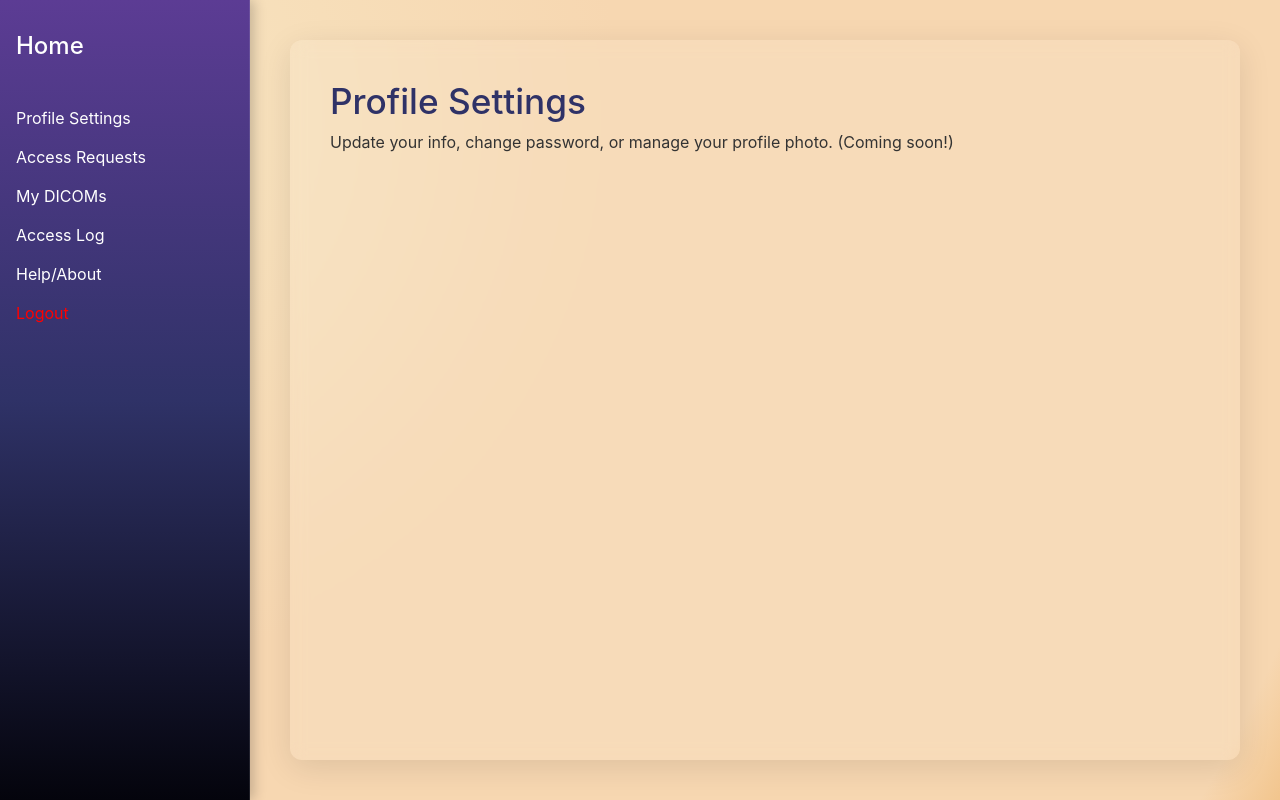
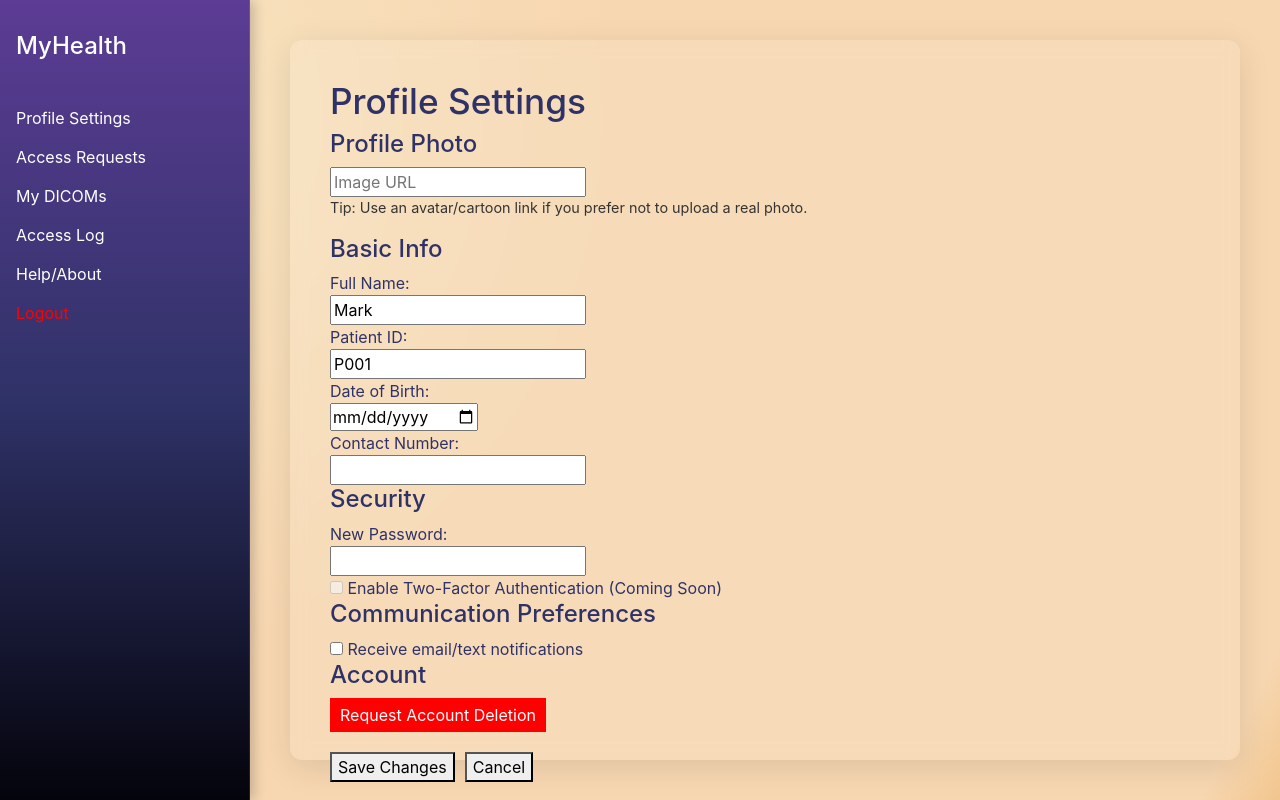
Before and after one commit to Anisha-Hasan/react-blockchain-dicom-protection, a React (Create React App) app: page /patient-dashboard in a window 1280 px wide. Both pictures are taken after a click on the item "Profile Settings". Built offline with nearby package versions, Linux system fonts and the light colour scheme.

Commit message:
Added ProfileSettings for both patient and staff

```diff
--- a/src/components/PatientDashboard.js
+++ b/src/components/PatientDashboard.js
@@ -1,8 +1,9 @@
 import React, { useState } from 'react';
+import ProfileSettings from './ProfileSettings';
 import './Dashboard.css';
 
 function PatientDashboard() {
-  const [section, setSection] = useState('welcome'); // 👈 Start with welcome
+  const [section, setSection] = useState('welcome'); // Start with welcome page
 
   const patientName = 'Mark';
 
@@ -10,9 +11,9 @@ function PatientDashboard() {
     <div className="dashboard-container">
       {/* Sidebar */}
       <aside className="sidebar">
-        {/* 👇 Make heading clickable */}
+        {/* Clickable heading goes to Welcome */}
         <h2 onClick={() => setSection('welcome')} style={{ cursor: 'pointer' }}>
-          Home
+          MyHealth
         </h2>
         <ul>
           <li onClick={() => setSection('profile')}>Profile Settings</li>
@@ -29,15 +30,12 @@ function PatientDashboard() {
         {section === 'welcome' && (
           <div>
             <h2>Welcome back, <span className="highlight">{patientName}!</span></h2>
-            <p>Check recent activity, new requests, and your DICOM files at a glance.</p>
+            <p>Check your recent activity, view new access requests, and manage your DICOM files easily from here.</p>
           </div>
         )}
 
         {section === 'profile' && (
-          <div>
-            <h2>Profile Settings</h2>
-            <p>Update your info, change password, or manage your profile photo. (Coming soon!)</p>
-          </div>
+          <ProfileSettings name={patientName} uniqueId="P001" role="Patient" />
         )}
 
         {section === 'requests' && (
@@ -64,7 +62,7 @@ function PatientDashboard() {
         {section === 'help' && (
           <div>
             <h2>Help / About</h2>
-            <p>Learn more about this system. (Coming soon!)</p>
+            <p>Learn more about this system and how to keep your data secure. (Coming soon!)</p>
           </div>
         )}
       </main>
--- /dev/null
+++ b/src/components/ProfileSettings.js
@@ -0,0 +1,111 @@
+import React, { useState } from 'react';
+import './Dashboard.css';
+
+function ProfileSettings({ name, uniqueId, role = 'Patient' }) {
+  const [fullName, setFullName] = useState(name);
+  const [contact, setContact] = useState('');
+  const [profilePhoto, setProfilePhoto] = useState('');
+  const [newPassword, setNewPassword] = useState('');
+  const [emailNotifications, setEmailNotifications] = useState(false);
+
+  return (
+    <div>
+      <h2>Profile Settings</h2>
+
+      {/* 1️⃣ Upload / Preview Profile Photo */}
+      <section>
+        <h4>Profile Photo</h4>
+        {profilePhoto && <img src={profilePhoto} alt="Profile" style={{ width: '100px', borderRadius: '50%' }} />}
+        <input
+          type="text"
+          placeholder="Image URL"
+          value={profilePhoto}
+          onChange={(e) => setProfilePhoto(e.target.value)}
+        />
+        <p style={{ fontSize: '0.9rem' }}>Tip: Use an avatar/cartoon link if you prefer not to upload a real photo.</p>
+      </section>
+
+      {/* 2️⃣ Basic Info */}
+      <section>
+        <h4>Basic Info</h4>
+        <label>Full Name:</label><br />
+        <input
+          type="text"
+          value={fullName}
+          onChange={(e) => setFullName(e.target.value)}
+        /><br />
+
+        <label>{role} ID:</label><br />
+        <input type="text" value={uniqueId} readOnly /><br />
+
+        <label>Date of Birth:</label><br />
+        <input type="date" /><br />
+
+        <label>Contact Number:</label><br />
+        <input
+          type="text"
+          value={contact}
+          onChange={(e) => setContact(e.target.value)}
+        /><br />
+      </section>
+
+      {/* 3️⃣ Security */}
+      <section>
+        <h4>Security</h4>
+        <label>New Password:</label><br />
+        <input
+          type="password"
+          value={newPassword}
+          onChange={(e) => setNewPassword(e.target.value)}
+        /><br />
+
+        <label>
+          <input type="checkbox" disabled /> Enable Two-Factor Authentication (Coming Soon)
+        </label>
+      </section>
+
+      {/* 4️⃣ Communication Preferences */}
+      <section>
+        <h4>Communication Preferences</h4>
+        <label>
+          <input
+            type="checkbox"
+            checked={emailNotifications}
+            onChange={(e) => setEmailNotifications(e.target.checked)}
+          /> Receive email/text notifications
+        </label>
+      </section>
+
+      {/* 5️⃣ Delete / Deactivate */}
+      <section>
+        <h4>Account</h4>
+        <button style={{ background: 'red', color: '#fff', border: 'none', padding: '5px 10px' }}>
+          Request Account Deletion
+        </button>
+      </section>
+
+      {/* 6️⃣ Save & Cancel */}
+      <section style={{ marginTop: '20px' }}>
+        <button
+          onClick={() => alert('Profile saved!')}
+          style={{ marginRight: '10px' }}
+        >
+          Save Changes
+        </button>
+        <button
+          onClick={() => {
+            setFullName(name);
+            setContact('');
+            setProfilePhoto('');
+            setNewPassword('');
+            setEmailNotifications(false);
+          }}
+        >
+          Cancel
+        </button>
+      </section>
+    </div>
+  );
+}
+
+export default ProfileSettings;
--- a/src/components/StaffDashboard.js
+++ b/src/components/StaffDashboard.js
@@ -1,8 +1,9 @@
 import React, { useState } from 'react';
+import ProfileSettings from './ProfileSettings'; // ✅ Import it!
 import './Dashboard.css';
 
 function StaffDashboard() {
-  const [section, setSection] = useState('welcome'); // default to welcome
+  const [section, setSection] = useState('welcome');
 
   const staffName = 'Dr. Smith';
 
@@ -22,9 +23,8 @@ function StaffDashboard() {
     <div className="dashboard-container">
       {/* Sidebar */}
       <aside className="sidebar">
-        {/* ✅ clickable welcome */}
         <h2 onClick={() => setSection('welcome')} style={{ cursor: 'pointer' }}>
-          Home
+          StaffPortal
         </h2>
         <ul>
           <li onClick={() => setSection('profile')}>Profile Settings</li>
@@ -40,15 +40,12 @@ function StaffDashboard() {
         {section === 'welcome' && (
           <div>
             <h2>Welcome <span className="highlight">{staffName}!</span></h2>
-            <p>Here’s a quick look at your dashboard. (Add stats/shortcuts later)</p>
+            <p>Here’s a quick look at your dashboard. (You can add stats and shortcuts later!)</p>
           </div>
         )}
 
         {section === 'profile' && (
-          <div>
-            <h2>Profile Settings</h2>
-            <p>Change your profile info, password, or photo here. (Coming soon!)</p>
-          </div>
+          <ProfileSettings name={staffName} uniqueId="S001" role="Staff" />
         )}
 
         {section === 'requests' && (
```
